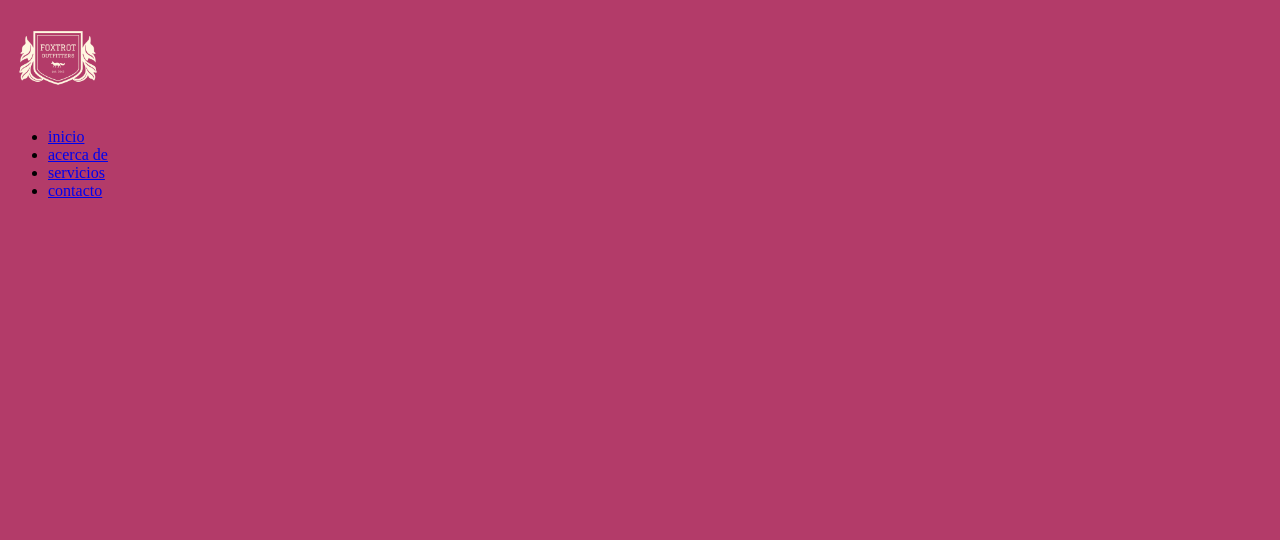
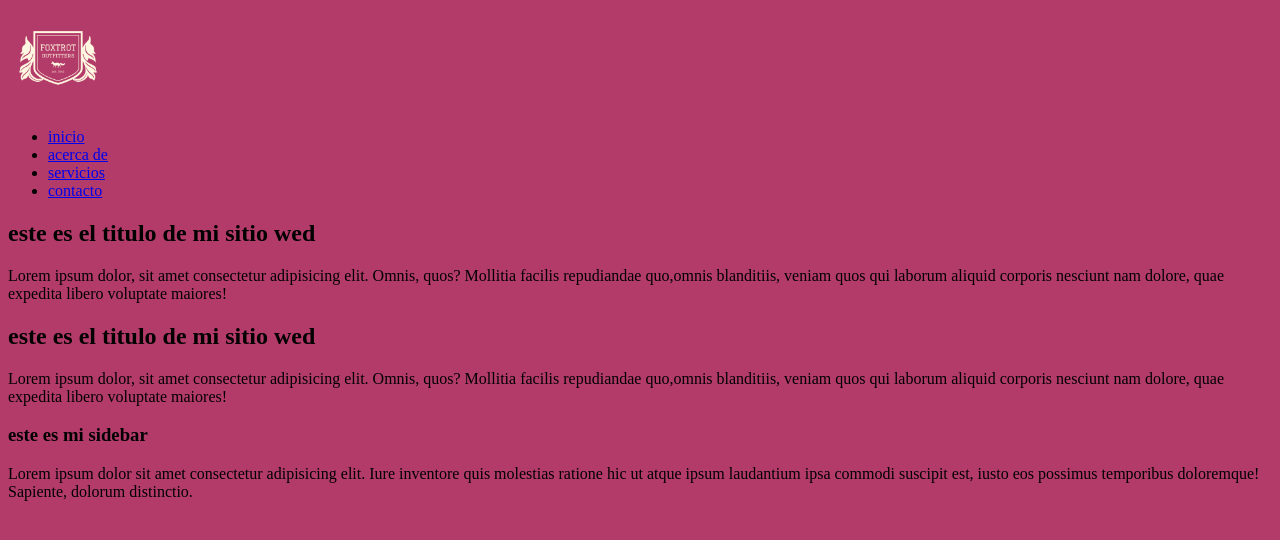
Before and after one commit to codigo422/mi-primera-pagina-wed, a plain HTML site: page index.html in a window 1280 px wide. Drawn offline with Linux system fonts and the light colour scheme.

Commit message:
creacion de article y side

```diff
--- a/index.html
+++ b/index.html
@@ -21,9 +21,31 @@
 
     </ul>
 </nav>
+     </header>
+     <section class="main">
+        <section class="articles">
+            <article>
+                <h2>este es el titulo de mi sitio wed</h2>
+                <p>Lorem ipsum dolor, sit amet consectetur adipisicing elit. Omnis,
+                    quos? Mollitia facilis repudiandae quo,omnis blanditiis,
+                     veniam quos qui laborum aliquid corporis nesciunt nam
+                      dolore, quae expedita libero voluptate maiores!</p>
+            </article>
+            <article>
+                <h2>este es el titulo de mi sitio wed</h2>
+                <p>Lorem ipsum dolor, sit amet consectetur adipisicing elit. Omnis,
+                    quos? Mollitia facilis repudiandae quo,omnis blanditiis,
+                     veniam quos qui laborum aliquid corporis nesciunt nam
+                      dolore, quae expedita libero voluptate maiores!</p>
+            </article>
+        </section>
+     </section>
+     <aside>
+        <h3>este es mi sidebar</h3>
+        <p>Lorem ipsum dolor sit amet consectetur adipisicing elit. Iure inventore quis molestias ratione hic ut atque
+            ipsum laudantium ipsa commodi suscipit est, iusto eos possimus temporibus doloremque! Sapiente, dolorum distinctio.</p>
+     </aside>
 
-     </header>
-     <section class="main"></section>
 <footer></footer>
 
 
```
